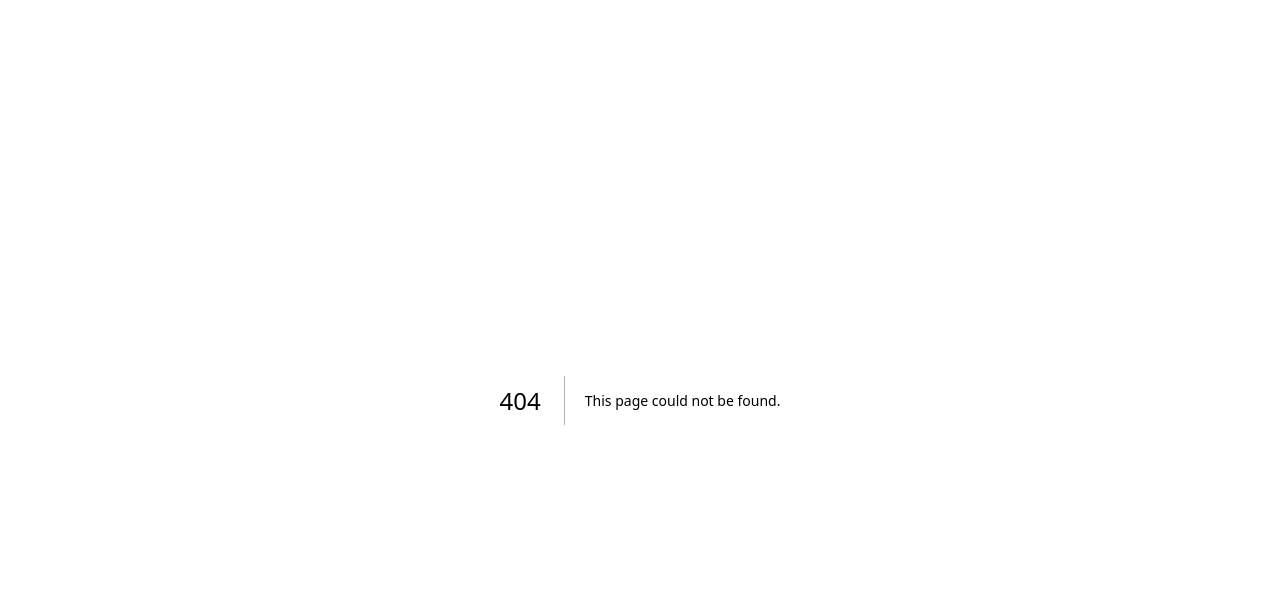
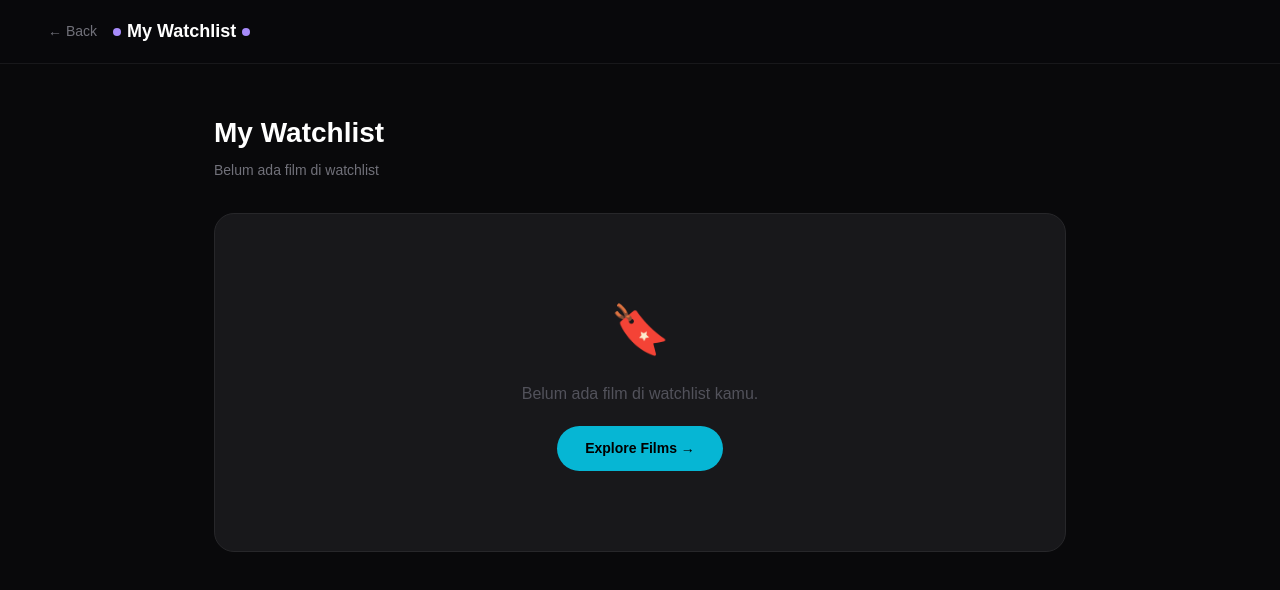
Before and after one commit to eugeniahwd/watch-list-roulette, a Next.js app in the folder Frontend/: page /watchlist in a window 1280 px wide. Before the commit this address had no page. Shown: the top 590 px of the page. Built offline with nearby package versions, Linux system fonts and the light colour scheme.

Commit message:
feat: watchlist

```diff
--- a/Frontend/app/movie/[id]/page.js
+++ b/Frontend/app/movie/[id]/page.js
@@ -41,6 +41,7 @@ export default function MovieDetailPage() {
   const [watched, setWatched] = useState(false);
   const [rating, setRating] = useState(0);
   const [alreadySaved, setAlreadySaved] = useState(false);
+  const [inWatchlist, setInWatchlist] = useState(false);
 
   useEffect(() => {
     async function load() {
@@ -68,6 +69,10 @@ export default function MovieDetailPage() {
       setRating(parsed.rating ?? 0);
       if (parsed.watched) setAlreadySaved(true);
     }
+    // Cek watchlist
+  const watchlistRaw = localStorage.getItem("watchlist");
+  const watchlist = watchlistRaw ? JSON.parse(watchlistRaw) : [];
+  setInWatchlist(watchlist.some(w => w.tmdb_id === id));
   }, [id]);
 
   function handleSave() {
@@ -95,6 +100,26 @@ export default function MovieDetailPage() {
     }
 
     setAlreadySaved(true);
+  }
+
+  function handleWatchlist() {
+  const watchlistRaw = localStorage.getItem("watchlist");
+  const watchlist = watchlistRaw ? JSON.parse(watchlistRaw) : [];
+
+  if (inWatchlist) {
+    const updated = watchlist.filter(w => w.tmdb_id !== id);
+    localStorage.setItem("watchlist", JSON.stringify(updated));
+    setInWatchlist(false);
+    } else {
+    watchlist.unshift({
+      tmdb_id: id,
+      title: movie?.title,
+      poster: movie?.poster_path,
+      added_at: new Date().toISOString(),
+    });
+    localStorage.setItem("watchlist", JSON.stringify(watchlist));
+    setInWatchlist(true);
+        }
     }
 
   if (loading) return (
@@ -183,7 +208,7 @@ export default function MovieDetailPage() {
           </div>
         </div>
 
-        {/* ── WATCHED + RATING SECTION ── */}
+        {/* ── WATCHED + RATING + WATCHLIST SECTION ── */}
 <div style={{
   marginTop: "40px",
   background: "#18181b", border: "1px solid #27272a",
@@ -195,7 +220,7 @@ export default function MovieDetailPage() {
 
   <div style={{ display: "flex", flexDirection: "column", gap: "20px" }}>
 
-            <div style={{ display: "flex", alignItems: "center", gap: "16px" }}>
+    <div style={{ display: "flex", alignItems: "center", gap: "12px", flexWrap: "wrap" }}>
       <button
         onClick={() => { setWatched(!watched); setAlreadySaved(false); }}
         style={{
@@ -209,6 +234,21 @@ export default function MovieDetailPage() {
       >
         {watched ? "✓ Watched" : "Mark as Watched"}
       </button>
+
+      <button
+        onClick={handleWatchlist}
+        style={{
+          padding: "10px 24px", borderRadius: "100px",
+          border: inWatchlist ? "1.5px solid #a78bfa" : "1.5px solid #27272a",
+          background: inWatchlist ? "rgba(167,139,250,0.1)" : "#09090b",
+          color: inWatchlist ? "#a78bfa" : "#71717a",
+          cursor: "pointer", fontSize: "14px", fontWeight: "700",
+          transition: "all 0.2s",
+        }}
+      >
+        {inWatchlist ? "✓ In Watchlist" : "+ Add to Watchlist"}
+      </button>
+
       {watched && (
         <span style={{ color: "#52525b", fontSize: "13px" }}>
           Nice! How would you rate it?
--- /dev/null
+++ b/Frontend/app/watchlist/page.js
@@ -0,0 +1,142 @@
+"use client";
+
+import { useState, useEffect } from "react";
+import { useRouter } from "next/navigation";
+
+const IMG = "https://image.tmdb.org/t/p";
+
+export default function WatchlistPage() {
+  const router = useRouter();
+  const [watchlist, setWatchlist] = useState([]);
+
+  useEffect(() => {
+    const raw = localStorage.getItem("watchlist");
+    if (raw) setWatchlist(JSON.parse(raw));
+  }, []);
+
+  function handleDelete(tmdb_id) {
+    const updated = watchlist.filter(w => w.tmdb_id !== tmdb_id);
+    setWatchlist(updated);
+    localStorage.setItem("watchlist", JSON.stringify(updated));
+  }
+
+  function formatDate(iso) {
+    return new Date(iso).toLocaleDateString("id-ID", {
+      day: "numeric", month: "long", year: "numeric",
+    });
+  }
+
+  return (
+    <main style={{ minHeight: "100vh", background: "#09090b", fontFamily: "sans-serif", color: "white" }}>
+
+      {/* Navbar */}
+      <nav style={{
+        position: "sticky", top: 0, zIndex: 100,
+        background: "rgba(9,9,11,0.95)", borderBottom: "1px solid #18181b",
+        display: "flex", alignItems: "center", padding: "0 48px", height: "64px", gap: "16px",
+      }}>
+        <button onClick={() => router.push("/dashboard")} style={{
+          background: "none", border: "none", color: "#71717a", cursor: "pointer", fontSize: "14px",
+        }}>← Back</button>
+        <div style={{ display: "flex", alignItems: "center", gap: "6px" }}>
+          <span style={{ width: "8px", height: "8px", borderRadius: "50%", background: "#a78bfa", display: "inline-block" }} />
+          <span style={{ color: "white", fontWeight: "800", fontSize: "18px" }}>My Watchlist</span>
+          <span style={{ width: "8px", height: "8px", borderRadius: "50%", background: "#a78bfa", display: "inline-block" }} />
+        </div>
+      </nav>
+
+      <div style={{ maxWidth: "900px", margin: "0 auto", padding: "48px 24px" }}>
+
+        {/* Header */}
+        <div style={{ marginBottom: "32px" }}>
+          <h1 style={{ fontSize: "28px", fontWeight: "800", marginBottom: "6px" }}>My Watchlist</h1>
+          <p style={{ color: "#71717a", fontSize: "14px" }}>
+            {watchlist.length > 0
+              ? `${watchlist.length} film mau kamu tonton`
+              : "Belum ada film di watchlist"}
+          </p>
+        </div>
+
+        {/* Empty state */}
+        {watchlist.length === 0 && (
+          <div style={{
+            textAlign: "center", padding: "80px 24px",
+            background: "#18181b", border: "1px solid #27272a",
+            borderRadius: "20px",
+          }}>
+            <span style={{ fontSize: "48px", display: "block", marginBottom: "16px" }}>🔖</span>
+            <p style={{ color: "#52525b", fontSize: "16px", marginBottom: "20px" }}>
+              Belum ada film di watchlist kamu.
+            </p>
+            <button
+              onClick={() => router.push("/dashboard")}
+              style={{
+                padding: "12px 28px", borderRadius: "100px",
+                background: "#06b6d4", color: "#000",
+                border: "none", cursor: "pointer",
+                fontSize: "14px", fontWeight: "800",
+              }}
+            >
+              Explore Films →
+            </button>
+          </div>
+        )}
+
+        {/* Watchlist */}
+        <div style={{ display: "flex", flexDirection: "column", gap: "16px" }}>
+          {watchlist.map((item) => (
+            <div
+              key={item.tmdb_id}
+              style={{
+                display: "flex", gap: "20px", alignItems: "center",
+                background: "#18181b", border: "1px solid #27272a",
+                borderRadius: "16px", padding: "16px",
+                cursor: "pointer", transition: "border-color 0.2s",
+              }}
+              onMouseEnter={e => e.currentTarget.style.borderColor = "#3f3f46"}
+              onMouseLeave={e => e.currentTarget.style.borderColor = "#27272a"}
+              onClick={() => router.push(`/movie/${item.tmdb_id}`)}
+            >
+              {/* Poster */}
+              <img
+                src={`${IMG}/w185${item.poster}`}
+                alt={item.title}
+                style={{
+                  width: "60px", height: "90px", objectFit: "cover",
+                  borderRadius: "8px", flexShrink: 0,
+                }}
+              />
+
+              {/* Info */}
+              <div style={{ flex: 1 }}>
+                <p style={{ color: "white", fontWeight: "700", fontSize: "16px", marginBottom: "6px" }}>
+                  {item.title}
+                </p>
+                <p style={{ color: "#52525b", fontSize: "12px" }}>
+                  Added on {formatDate(item.added_at)}
+                </p>
+              </div>
+
+              {/* Delete */}
+              <button
+                onClick={e => { e.stopPropagation(); handleDelete(item.tmdb_id); }}
+                style={{
+                  background: "none", border: "1px solid #27272a",
+                  color: "#71717a", borderRadius: "8px",
+                  padding: "6px 12px", cursor: "pointer",
+                  fontSize: "12px", flexShrink: 0,
+                  transition: "all 0.2s",
+                }}
+                onMouseEnter={e => { e.currentTarget.style.borderColor = "#f87171"; e.currentTarget.style.color = "#f87171"; }}
+                onMouseLeave={e => { e.currentTarget.style.borderColor = "#27272a"; e.currentTarget.style.color = "#71717a"; }}
+              >
+                Remove
+              </button>
+            </div>
+          ))}
+        </div>
+
+      </div>
+    </main>
+  );
+}
```
Lines whose indentation alone changed are shown as unchanged.
